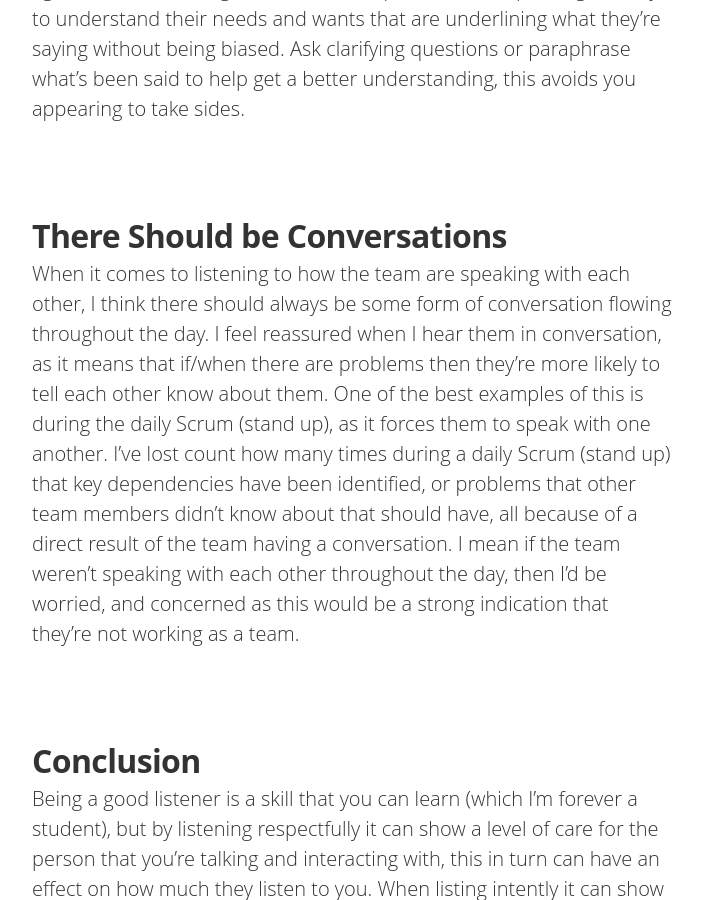
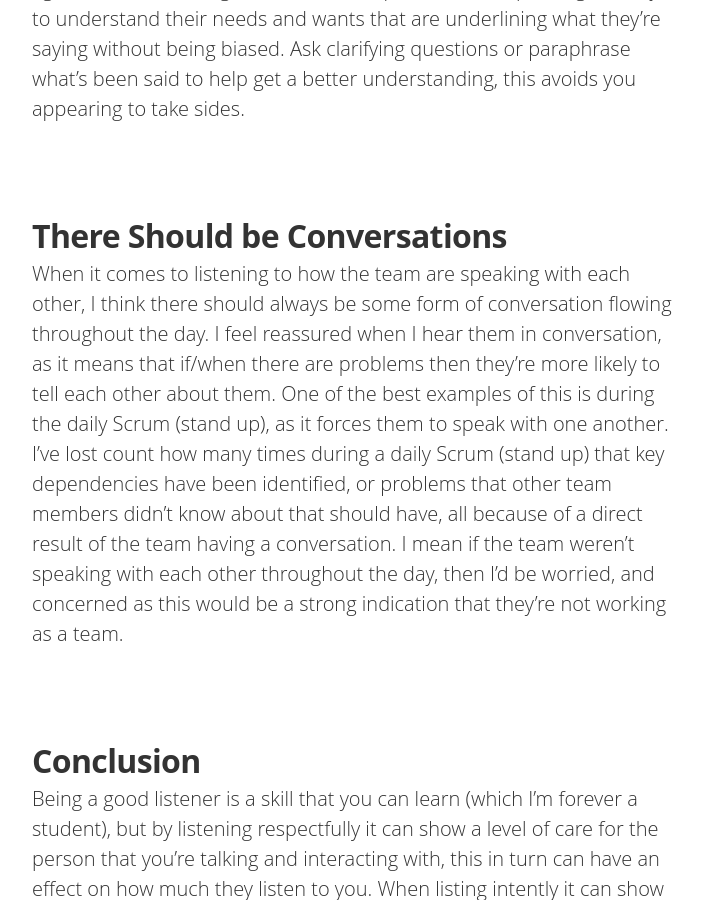
Before and after one commit to IamJackReed/JackReed, a Jekyll site: the page built from _posts/2017-08-05-high-performing-agile-teams-&-the-downside-of-collaboration.markdown, in a window 1280 px wide and 900 px high, scrolled down 3781 px. Shown: the whole window, without its empty margins (288-991 px from the left). Built offline with Jekyll 4.4.1, drawn with Linux system fonts in a browser that asks for light colours; nearby versions of some CDN libraries; some web fonts are replaced; comment, search, counter and statistics services are not loaded.

Commit message:
Update 2017-08-05-high-performing-agile-teams-&-the-downside-of-collaboration.markdown

```diff
--- a/_posts/2017-08-05-high-performing-agile-teams-&-the-downside-of-collaboration.markdown
+++ b/_posts/2017-08-05-high-performing-agile-teams-&-the-downside-of-collaboration.markdown
@@ -30,7 +30,7 @@
 <span style="color:#00000; font-family: 'open sans'; font-size: 1em; font-size: 20px; font-weight: 200; hyphens: none;">Pay attention to body language too and the tones of voices being used, are they uncomfortable, relaxed, angry, upset, excited? Just remember that before making any slight interventions, it's important to get a good understanding of any differences before attempting to help get an agreeable solution. Again, focus on the person who’s speaking, and try to understand their needs and wants that are underlining what they're saying without being biased. Ask clarifying questions or paraphrase what's been said to help get a better understanding, this avoids you appearing to take sides.
 
 # There Should be Conversations
-<span style="color:#00000; font-family: 'open sans'; font-size: 1em; font-size: 20px; font-weight: 200; hyphens: none;">When it comes to listening to how the team are speaking with each other, I think there should always be some form of conversation flowing throughout the day. I feel reassured when I hear them in conversation, as it means that if/when there are problems then they're more likely to tell each other know about them. One of the best examples of this is during the daily Scrum (stand up), as it forces them to speak with one another. I've lost count how many times during a daily Scrum (stand up) that key dependencies have been identified, or problems that other team members didn't know about that should have, all because of a direct result of the team having a conversation. I mean if the team weren't speaking with each other throughout the day, then I'd be worried, and concerned as this would be a strong indication that they're not working as a team.
+<span style="color:#00000; font-family: 'open sans'; font-size: 1em; font-size: 20px; font-weight: 200; hyphens: none;">When it comes to listening to how the team are speaking with each other, I think there should always be some form of conversation flowing throughout the day. I feel reassured when I hear them in conversation, as it means that if/when there are problems then they're more likely to tell each other about them. One of the best examples of this is during the daily Scrum (stand up), as it forces them to speak with one another. I've lost count how many times during a daily Scrum (stand up) that key dependencies have been identified, or problems that other team members didn't know about that should have, all because of a direct result of the team having a conversation. I mean if the team weren't speaking with each other throughout the day, then I'd be worried, and concerned as this would be a strong indication that they're not working as a team.
 
 # Conclusion
 <span style="color:#00000; font-family: 'open sans'; font-size: 1em; font-size: 20px; font-weight: 200; hyphens: none;">Being a good listener is a skill that you can learn (which I'm forever a student), but by listening respectfully it can show a level of care for the person that you're talking and interacting with, this in turn can have an effect on how much they listen to you. When listing intently it can show that you actually care about their concerns, and that you're generally interested in helping them, and as a result you'll be in a far better position in being able to influence them as an individual, and as a team member when providing them with any feedback.
```
